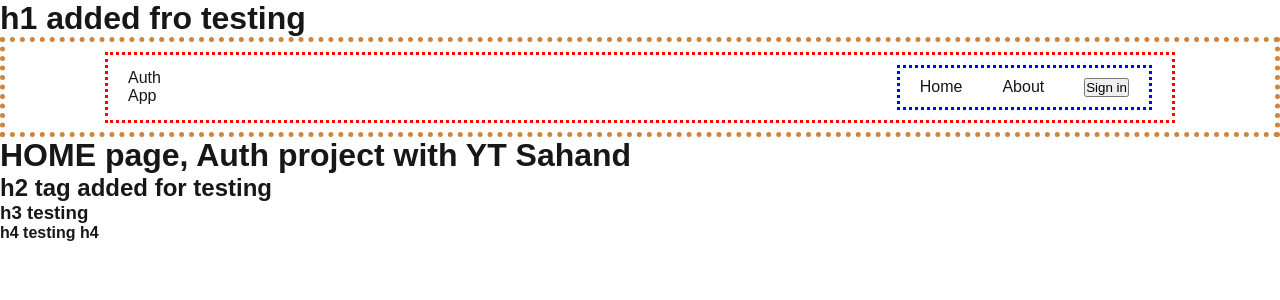
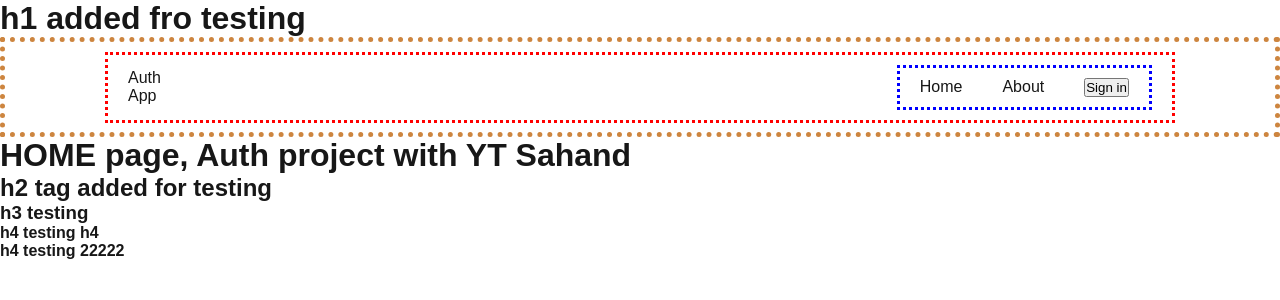
Before and after one commit to IT-AI-11/next-auth-app, a Next.js app: page / in a window 1280 px wide. Shown: the top 300 px of the page. Built offline with nearby package versions, Linux system fonts and the light colour scheme; no server answers.

Commit message:
commit: h4 testing 2222 h4

```diff
--- a/src/app/page.js
+++ b/src/app/page.js
@@ -8,6 +8,8 @@ export default function Home() {
          <h2>h2 tag added for testing</h2>
          <h3>h3 testing</h3>
          <h4>h4 testing h4</h4>
+
+         <h4>h4 testing 22222</h4>
     </div>
   );
 }
```
